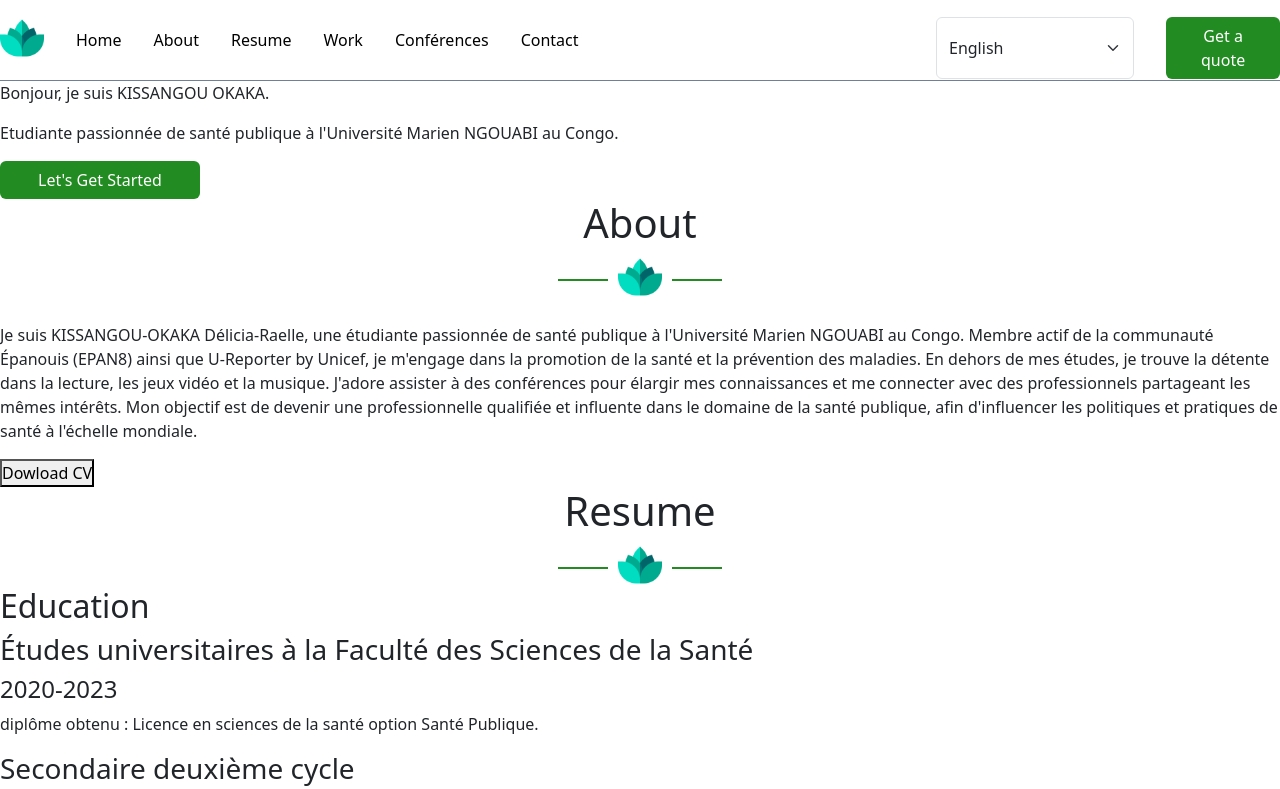
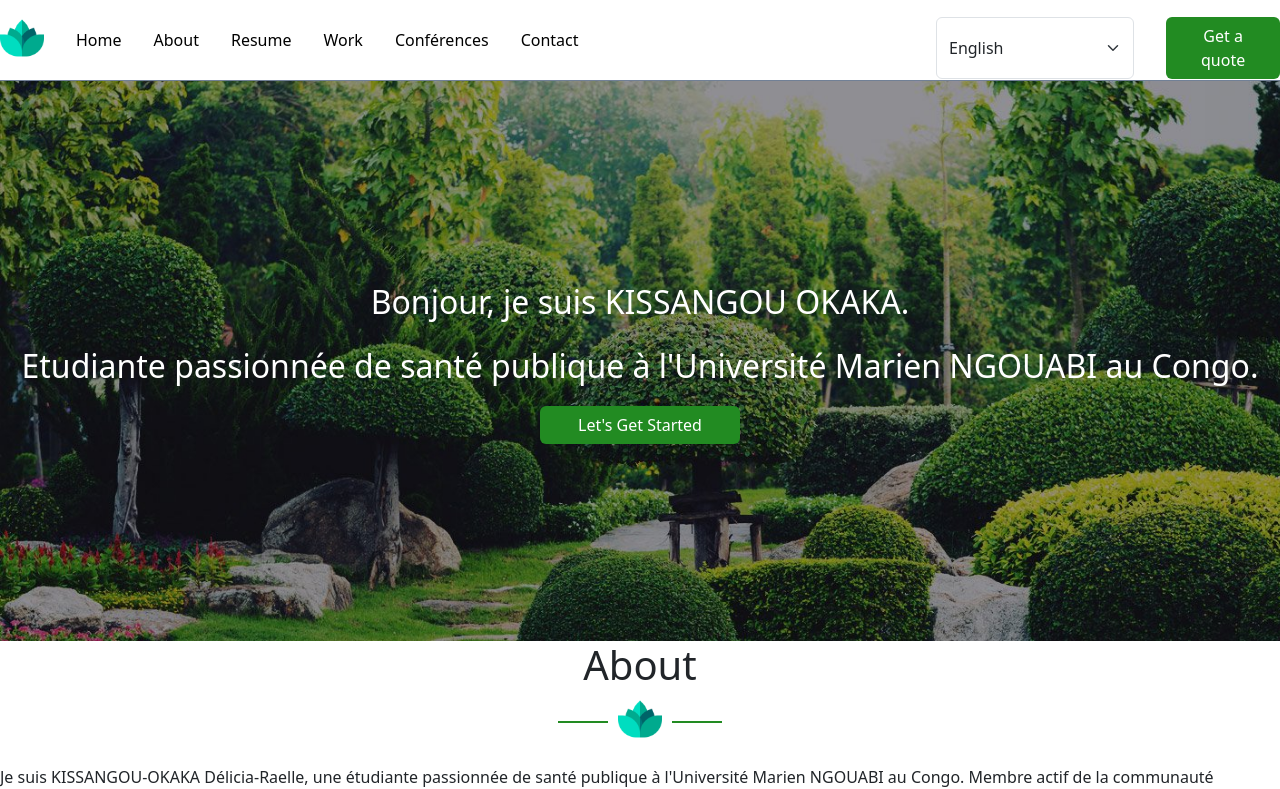
Before and after one commit to kayarhabby/portfolio_delicia_react, a React (Vite) app: page / in a window 1280 px wide. Shown: the top 789 px of the page. Built offline with nearby package versions, Linux system fonts and the light colour scheme.

Commit message:
ajout css pour le header

```diff
--- a/src/assets/css/index.css
+++ b/src/assets/css/index.css
@@ -46,4 +46,35 @@ body {
   flex-direction: column;
 }
 
-/*#####################################""*/
+/*#####################################"header"*/
+
+.header__container {
+  background-image: url("/src/assets/images/slider_header.jpg");
+  background-size: cover;
+  display: flex;
+  justify-content: center;
+  align-items: center;
+  flex-direction: column;
+  height: 70vh;
+}
+
+.header__article_content {
+  display: flex;
+  justify-content: center;
+  align-items: center;
+  flex-direction: column;
+}
+
+.header__article_content p {
+  color : white;
+  font-size: 32px;
+}
+
+.cercle_img{
+  height: 200px;
+  width: 200px;
+  background-color: #3498db;
+  border-radius: 50%;
+}
+
+/*#####################################"about"*/
```
Also changed, not shown: src/assets/images/kimLee.jpg (added).
